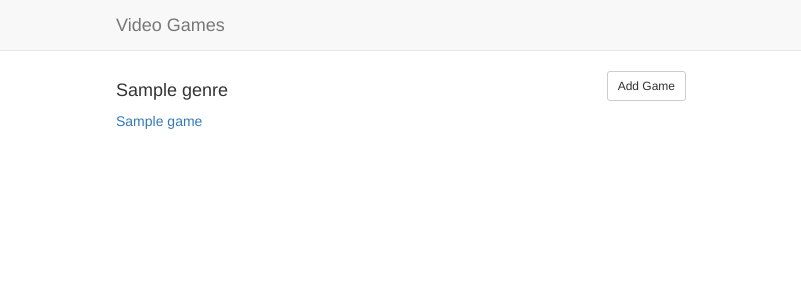
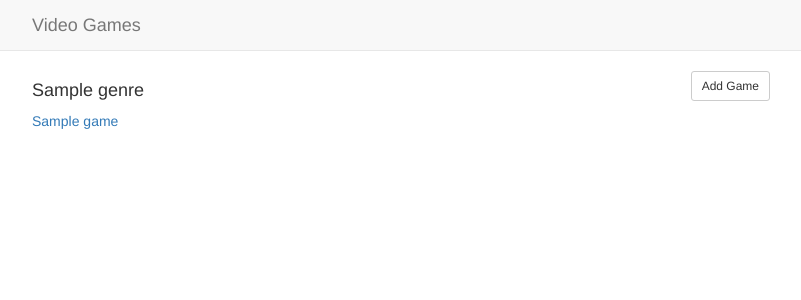
Before and after one commit to patallen/Udacity_ItemCatalog, a Python web app: template app/templates/genre.html in a window 1280 px wide. Shown: the top 300 px of the page, without its empty margins (239-1040 px from the left). Run offline with Jinja, Linux system fonts and the light colour scheme; the template is opened without the code that fills it: most values are stand-ins (such as "Sample title", 1, 10 or a date in 2020); some libraries are stand-ins or nearby versions.

Commit message:
Make max width wider

```diff
--- a/app/static/styles.css
+++ b/app/static/styles.css
@@ -1,3 +1,3 @@
 .container {
-	max-width: 600px;
+	max-width: 768px;
 }
```
